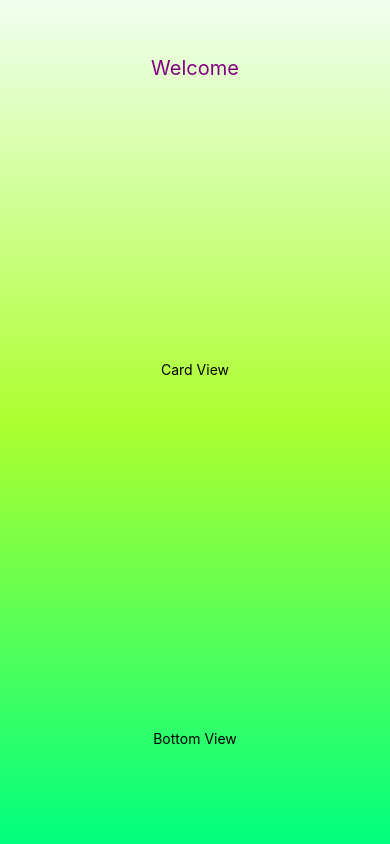
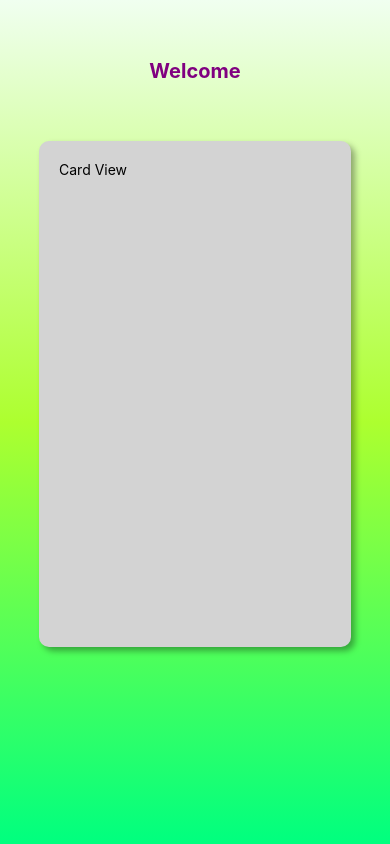
Before and after one commit to haorup/NumberGuessing, a React Native app: screen / in a window 390 px wide. Built offline with nearby package versions, Linux system fonts and the light colour scheme.

Commit message:
created a card component accepting children. added shadow properties to the card component. imported the card component in Start screen.

```diff
--- /dev/null
+++ b/Components/Card.js
@@ -0,0 +1,27 @@
+import React from 'react'
+import { View, StyleSheet } from 'react-native'
+
+export default function Card({ children }) {
+  return (
+    <View style={styles.card}>
+        {children}
+    </View>
+
+  )
+}
+
+const styles = StyleSheet.create({
+  card: {
+    width: '80%',
+    height: '90%',
+    backgroundColor: '#d3d3d3', // lightgrey
+    padding: 20,
+    margin: 20,
+    borderRadius: 10,
+    shadowColor: 'black',
+    shadowOffset: { width: 4, height: 4 },
+    shadowRadius: 6,
+    shadowOpacity: 0.35,
+    elevation: 8,
+  },
+})
--- a/Components/Header.js
+++ b/Components/Header.js
@@ -13,6 +13,7 @@ const styles = StyleSheet.create({
     text: {
         color: 'purple',
         fontSize: 20,
+        fontWeight: 'bold',
         padding: 20,
         margin: 20,
         marginTop: 50,
--- a/Screens/Start.js
+++ b/Screens/Start.js
@@ -1,6 +1,7 @@
 import React from 'react';
 import { View, StyleSheet, Text } from 'react-native';
 import Header from '../Components/Header';
+import Card from '../Components/Card';
 
 
 export default function Start() {
@@ -10,10 +11,12 @@ export default function Start() {
       <Header />
       </View>
       <View style={styles.cardView}>
+      <Card >
         <Text>Card View</Text>
+        </Card>
         </View>
       <View style={styles.bottomView}>
-        <Text>Bottom View</Text>
+
       </View>
     </View>
   )
@@ -38,7 +41,7 @@ const styles = StyleSheet.create({
     width: '100%',
   },
   bottomView: {
-    flex: 2,
+    flex: 1.5,
     justifyContent: 'center',
     alignItems: 'center',
   },
```
